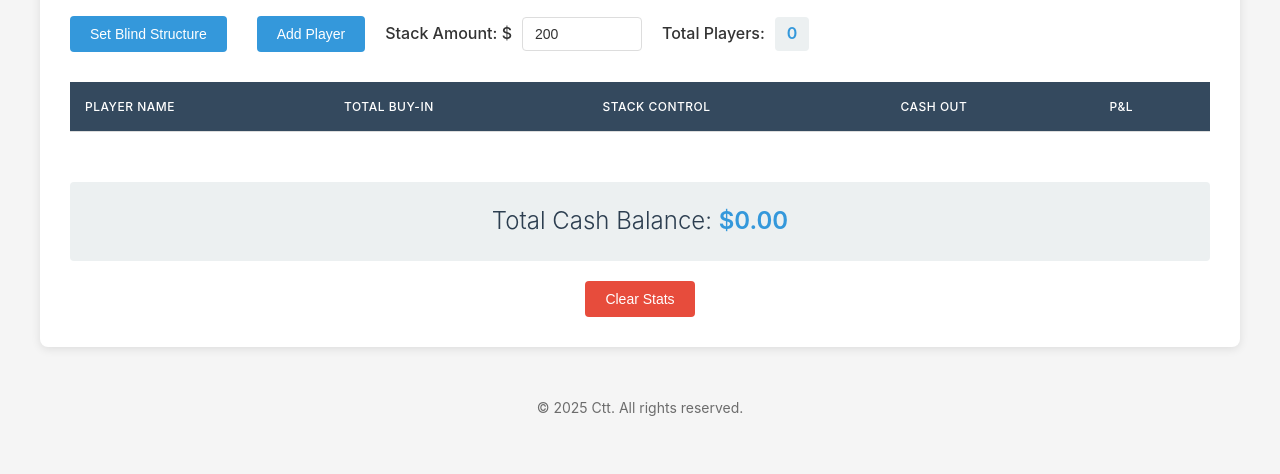
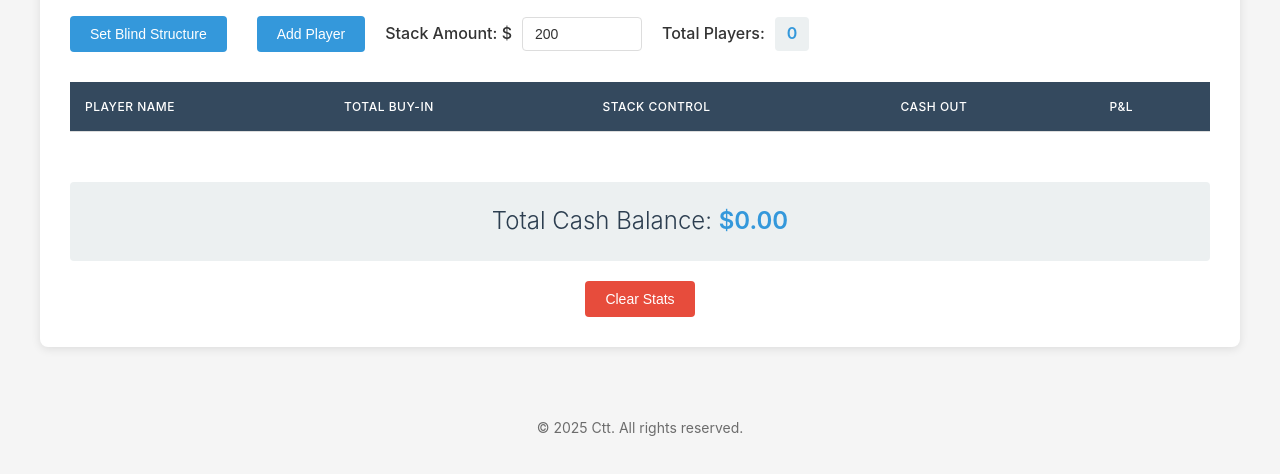
Before and after one commit to ctt062/Poker-Stack-Tracker, a plain HTML site: page index.html in a window 1280 px wide. Shown: the part 128-602 px from the top of the page. Drawn offline with Linux system fonts and the light colour scheme.

Commit message:
Fix total players display and improve footer spacing

```diff
--- a/script.js
+++ b/script.js
@@ -168,7 +168,9 @@ function updateDisplay() {
     stackAmountInput.value = gameState.stackAmount;
 
     // Update total players count
-    totalPlayersDisplay.textContent = gameState.players.length;
+    if (totalPlayersDisplay) {
+        totalPlayersDisplay.textContent = gameState.players.length;
+    }
 
     // Update player table
     playerTableBody.innerHTML = '';
--- a/styles.css
+++ b/styles.css
@@ -265,8 +265,9 @@ tbody td {
 
 .footer {
     text-align: center;
-    padding: 20px;
-    margin-top: 30px;
+    padding: 30px 20px;
+    margin-top: 40px;
+    margin-bottom: 20px;
     color: var(--text-primary);
     font-size: 14px;
     opacity: 0.7;
```
